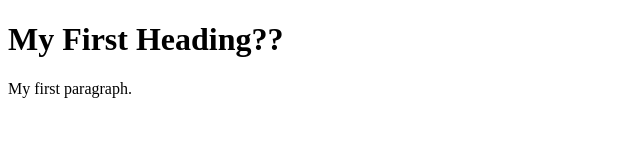
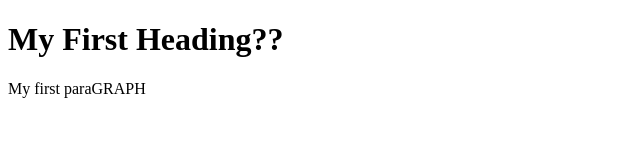
Before and after one commit to Prajwal500/practiceones, a plain HTML site: page index.html in a window 1280 px wide. Shown: the full height of the page, 0-640 px from the left. Drawn offline with Linux system fonts and the light colour scheme.

Commit message:
added new

```diff
--- a/index.html
+++ b/index.html
@@ -3,7 +3,7 @@
 <body>
 
 <h1>My First Heading??</h1>
-<p>My first paragraph.</p>
+<p>My first paraGRAPH</p>
 
 </body>
 </html>
```
